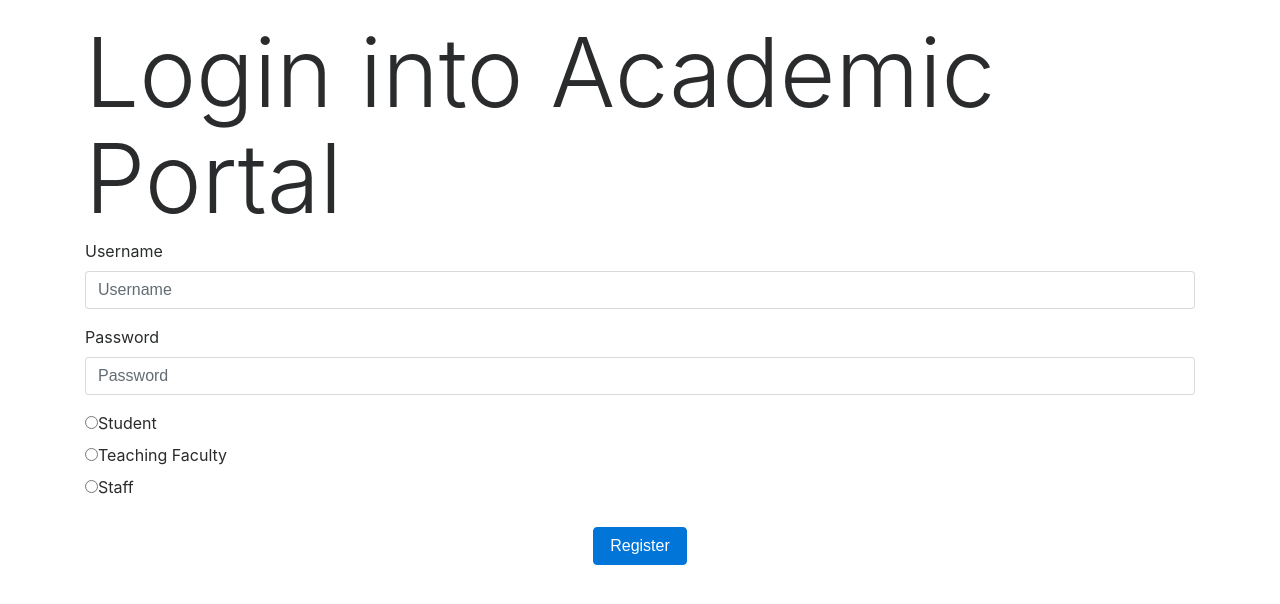
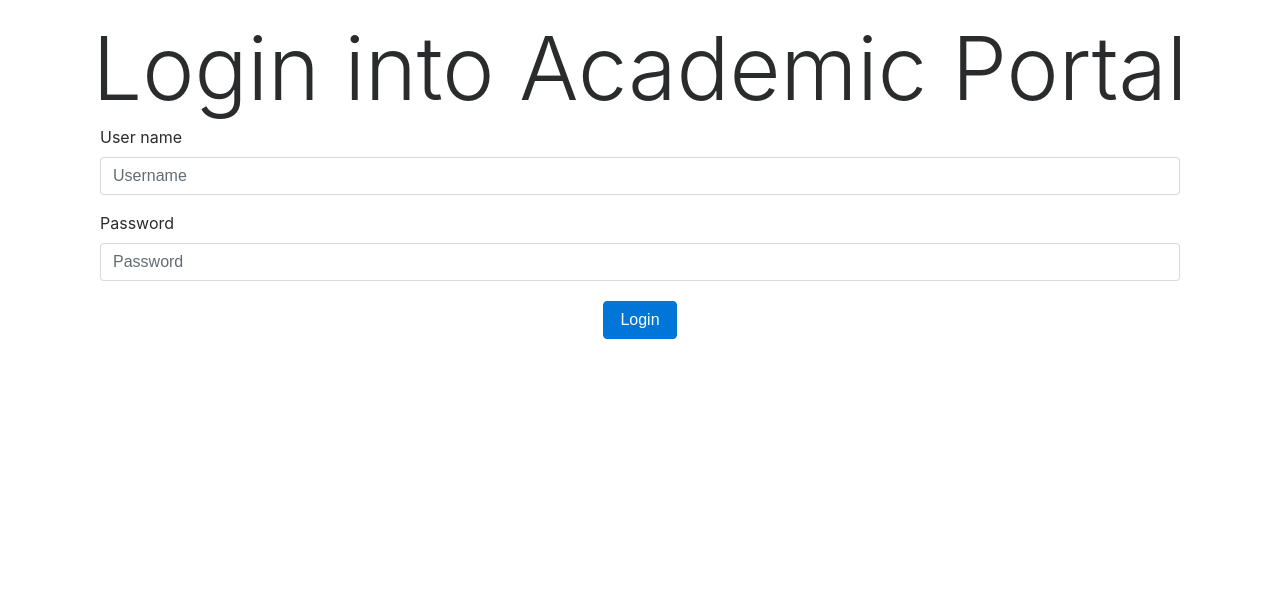
Before and after one commit to adityagupta1089/DBMS-Project, a PHP site: page / in a window 1280 px wide. Shown: the top 604 px of the page. Run offline with PHP 8.4, Linux system fonts and the light colour scheme; some libraries are stand-ins or nearby versions.

Commit message:
Minor Changes

```diff
--- a/index.php
+++ b/index.php
@@ -51,34 +51,31 @@
         <div class="container">
 
             <!-- Title -->
-            <h1 class="display-1">Login into Academic Portal</h1>
+            <h1 class="display-2 text-center">Login into Academic Portal</h1>
 
-            <!-- Register Form -->
-            <form id="register-form">
-                <div id="form-div">
+            <!-- Login Form -->
+            <div id="login" class="tab-pane active container">
+                <!-- Login form -->
+                <form id="login-form">
+                    <div>
                         <div class="form-group">
-                        <label for="register-name">Username</label>
-                        <input type="text" class="form-control" id="register-name" placeholder="Username">
+                            <label for="login-name">User name</label>
+                            <input type="text" class="form-control" id="login-name" placeholder="Username">
                         </div>
                         <div class="form-group">
-                        <label for="register-pass">Password</label>
-                        <input type="password" class="form-control" id="register-pass" placeholder="Password">
+                            <label for="login-pass">Password</label>
+                            <input type="password" class="form-control" id="login-pass" placeholder="Password">
                         </div>
-                    <div class="radio">
-                        <label><input type="radio" name="post">Student</label>
-                    </div>
-                    <div class="radio">
-                        <label><input type="radio" name="post">Teaching Faculty</label>
-                    </div>
-                    <div class="radio">
-                        <label><input type="radio" name="post">Staff</label>
+                        <div style="font-size:11px; color:#cc0000; margin-top:10px">
+                            <?php echo $error; ?>
                         </div>
                         <div class="row">
-                        <button class="btn btn-primary" type="submit">Register</button>
+                            <button class="btn btn-primary" type="submit">Login</button>
                         </div>
                     </div>
                 </form>
             </div>
+
 
             <!-- Bootstap core Javascripts -->
             <script src="https://code.jquery.com/jquery-3.2.1.slim.min.js" integrity="sha384-KJ3o2DKtIkvYIK3UENzmM7KCkRr/rE9/Qpg6aAZGJwFDMVNA/GpGFF93hXpG5KkN" crossorigin="anonymous"></script>
```
Lines whose indentation alone changed are shown as unchanged.
